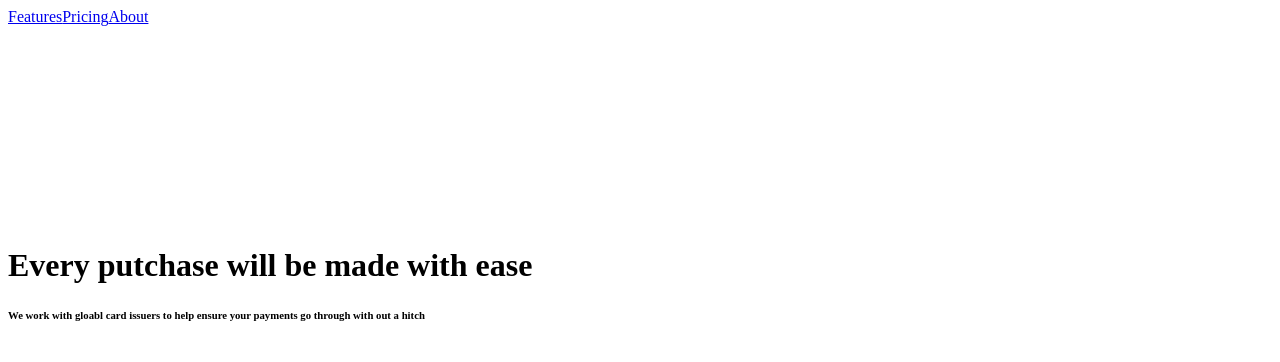
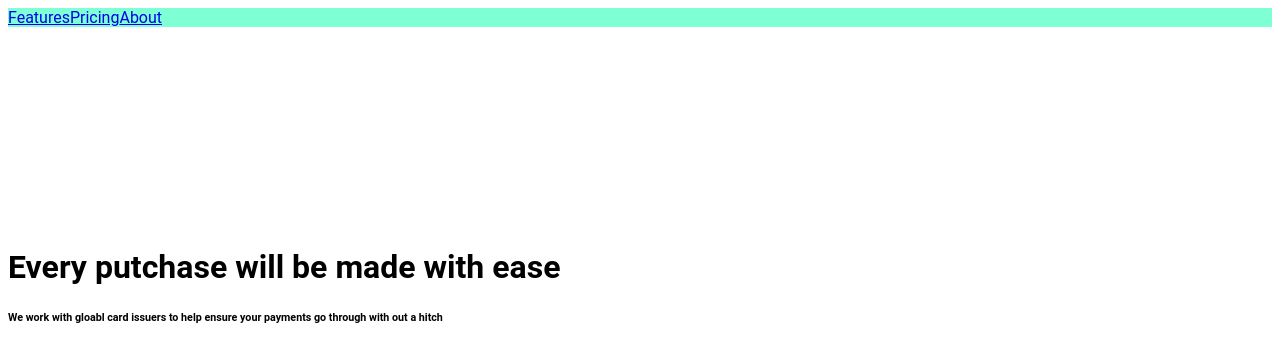
Before and after one commit to sullie-dev/app-landing-page, a Next.js app: page / in a window 1280 px wide. Shown: the top 362 px of the page. Built offline with nearby package versions, Linux system fonts and the light colour scheme.

Commit message:
added google font, navbar css and _app.js file

```diff
--- a/pages/components/Navbar.js
+++ b/components/Navbar.js
@@ -1,9 +1,10 @@
 import React from "react";
+import styles from "/styles/Navbar.module.css";
 import Link from "next/link";
 
 export default function Navbar() {
   return (
-    <div>
+    <div className={styles.container}>
       <Link href="#">
         <a>Features</a>
       </Link>
--- /dev/null
+++ b/pages/_app.js
@@ -0,0 +1,7 @@
+import "../styles/styles.css";
+
+function MyApp({ Component, pageProps }) {
+  return <Component {...pageProps} />;
+}
+
+export default MyApp;
--- a/pages/index.js
+++ b/pages/index.js
@@ -1,5 +1,5 @@
-import Navbar from "./components/Navbar";
-import Spacer from "./components/Spacer";
+import Navbar from "/components/Navbar";
+import Spacer from "/components/Spacer";
 
 const index = () => {
   return (
--- /dev/null
+++ b/styles/Navbar.module.css
@@ -0,0 +1,3 @@
+.container{
+    background-color: aquamarine;
+}
--- /dev/null
+++ b/styles/styles.css
@@ -0,0 +1,5 @@
+/* @import url('https://fonts.googleapis.com/css2?family=Roboto:wght@300&display=swap'); */
+
+body {
+    font-family: 'Roboto', sans-serif;
+}
```
Also changed, not shown: components/Spacer.js (renamed from pages/components/Spacer.js).
